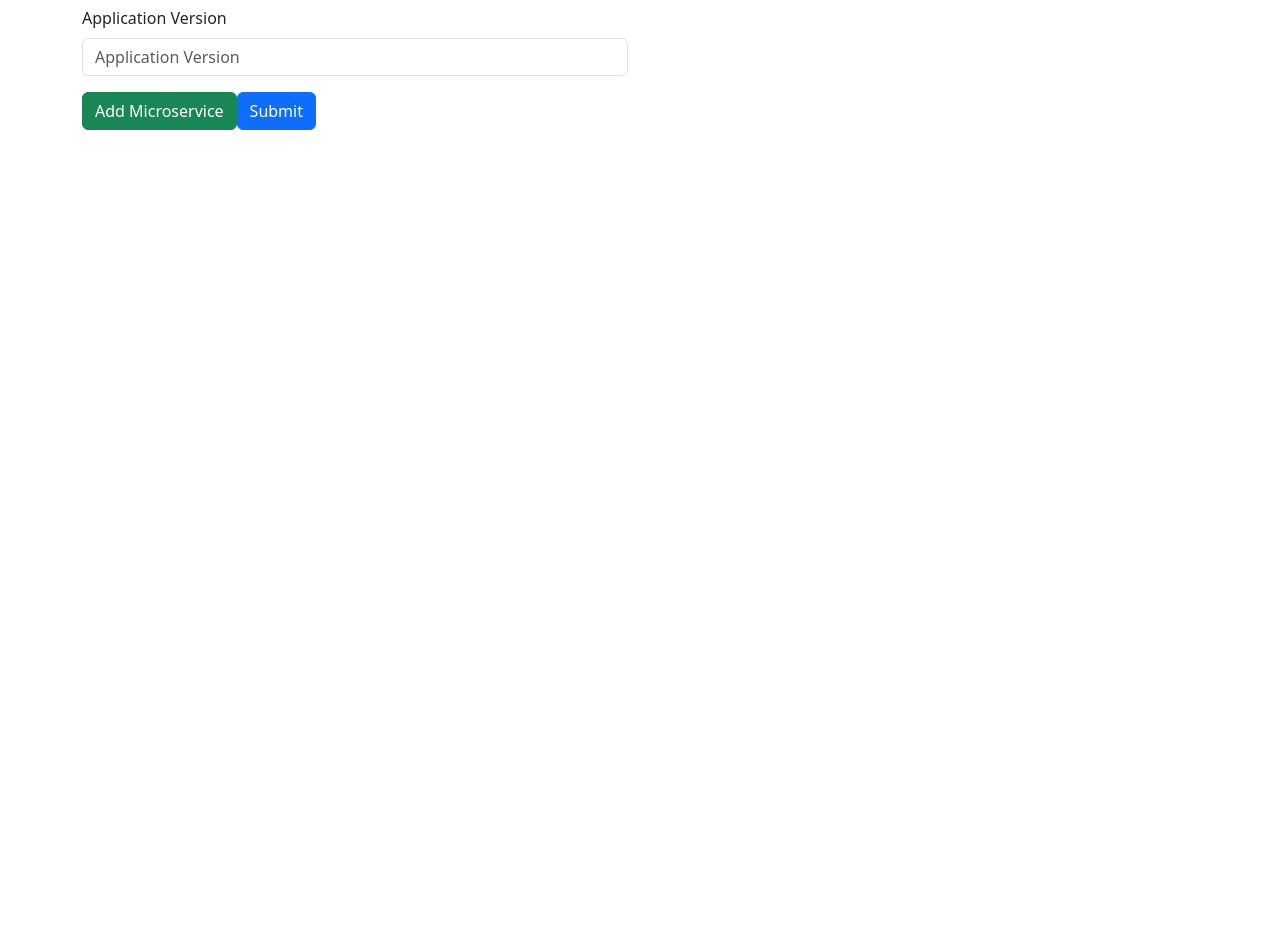
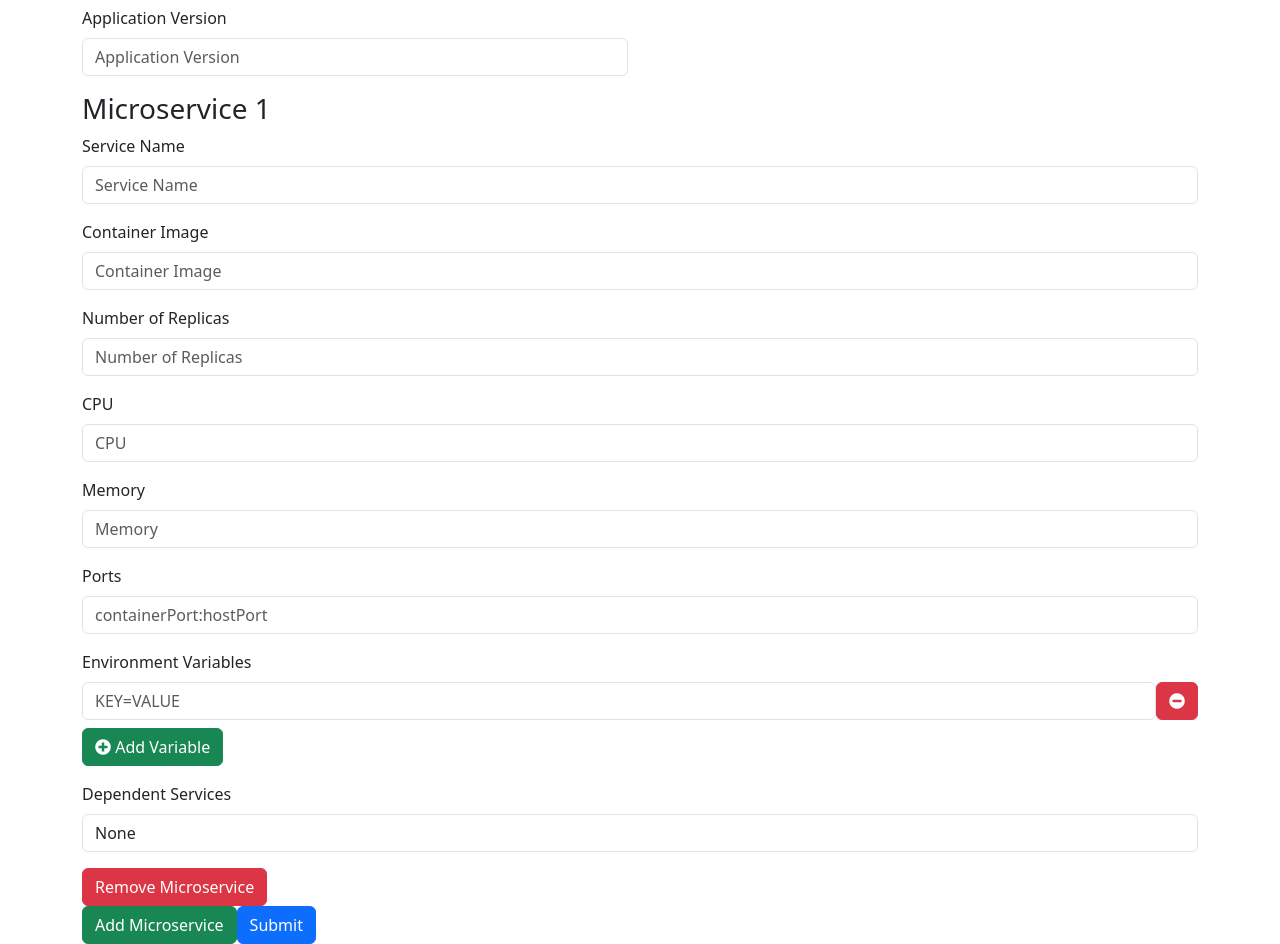
Before and after one commit to KADOUMAAbdelhak/CloudEdgeDashboard, a React (Create React App) app in the folder my-app/: page / in a window 1280 px wide. Shown: the part 180-1124 px from the top of the page. Before the commit the page ends 800 px from the top, so only its background shows below. Built offline with nearby package versions, Linux system fonts and the light colour scheme.

Commit message:
add env variables and dependecies

```diff
--- a/my-app/public/index.html
+++ b/my-app/public/index.html
@@ -3,6 +3,7 @@
   <head>
     <meta charset="utf-8" />
     <link rel="icon" href="%PUBLIC_URL%/favicon.ico" />
+    <link rel="stylesheet" href="https://cdnjs.cloudflare.com/ajax/libs/font-awesome/5.15.1/css/all.min.css" integrity="sha512-+4zCK9k+qNFUR5X+cKL9EIR+ZOhtIloNl9GIKS57V1MyNsYpYcUrUeQc9vNfzsWfV28IaLL3i96P9sdNyeRssA==" crossorigin="anonymous" />
     <meta name="viewport" content="width=device-width, initial-scale=1" />
     <meta name="theme-color" content="#000000" />
     <meta
--- a/my-app/src/DeploymentForm.js
+++ b/my-app/src/DeploymentForm.js
@@ -71,7 +71,9 @@ const DeploymentForm = () => {
           Yup.string()
             .required('Environment variable is required')
             .matches(/^(\w+)=(\w+)$/, 'Environment variable must be in KEY=VALUE format')
-        )
+        ),
+        dependentService: Yup.string()
+          .notOneOf([Yup.ref('serviceName'), null], "A service can't be dependent on itself"),
       })
     ),
   });
@@ -198,7 +200,7 @@ const DeploymentForm = () => {
           <FieldArray validate={validateMicroservices} name="microservices">
             {({ push, remove, form: { values } }) => (
               <>
-                {microservices.map((_, index) => (
+                {values.microservices.map((_, index) => (
                   <div key={index} className="microservice-field">
 
                     <h3> Microservice {index + 1}</h3>
@@ -251,27 +253,57 @@ const DeploymentForm = () => {
                         {({ push, remove }) => (
                           <>
                             {values.microservices[index].environmentVariables.map((_, subIndex) => (
-                              <div key={subIndex}>
+                              <div key={subIndex} className="d-flex align-items-center mb-2">
                                 <Field name={`microservices[${index}].environmentVariables[${subIndex}]`} placeholder="KEY=VALUE" className="form-control"/>
-                                <button type="button" onClick={() => remove(subIndex)}>Remove Variable</button>
+                                <button type="button" onClick={() => remove(subIndex)} className="btn btn-danger ml-2">
+                                  <i className="fas fa-minus-circle"></i>
+                                </button>
                               </div>
                             ))}
-                            <button type="button" onClick={() => push('')}>Add Variable</button>
+                            <button type="button" onClick={() => push('')} className="btn btn-success">
+                              <i className="fas fa-plus-circle"></i> Add Variable
+                            </button>
                           </>
                         )}
                       </FieldArray>
                       <ErrorMessage name={`microservices[${index}].environmentVariables`} component="div" className="text-danger" />
                     </div>
+
+                    {/* Dependent Services */}
+                    <div className="mb-3">
+                      <label htmlFor={`microservices[${index}].dependentService`} className="form-label">Dependent Services</label>
+                      <Field as="select" name={`microservices[${index}].dependentService`} className="form-control">
+                        <option value="">None</option>
+                        {values.microservices.map((microservice, microserviceIndex) => (
+                          index !== microserviceIndex && (
+                            <option key={microserviceIndex} value={microservice.serviceName}>
+                              {microservice.serviceName}
+                            </option>
+                          )
+                        ))}
+                      </Field>
+                      <ErrorMessage name={`microservices[${index}].dependentService`} component="div" className="text-danger" />
+                    </div>
+
                     {/* Add more fields specific to each microservice */}
                     {/* ... */}
 
-                    <button type="button" onClick={() => handleRemoveMicroservice(index)} className="btn btn-danger">
+                    <button type="button" onClick={() => remove(index)} className="btn btn-danger">
                       Remove Microservice
                     </button>
                   </div>
                 ))}
 
-                <button type="button" onClick={handleAddMicroservice} className="btn btn-success">
+                <button type="button" onClick={() => push({
+                                                            serviceName: '',
+                                                            containerImage: '',
+                                                            replicas: '',
+                                                            cpu: '',
+                                                            memory: '',
+                                                            ports: '',
+                                                            environmentVariables: [''],
+                                                          })}
+                                                            className="btn btn-success">
                   Add Microservice
                 </button>
               </>
```
